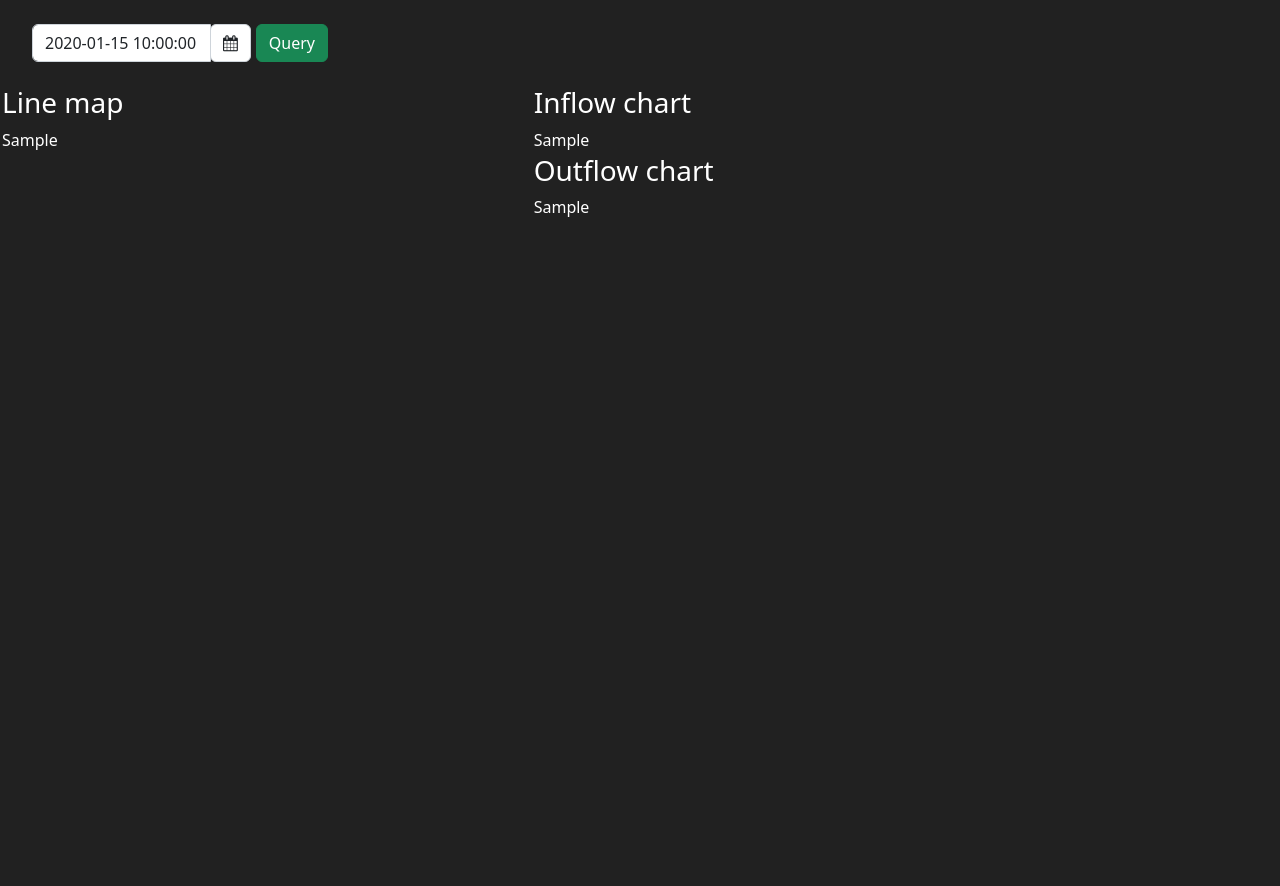
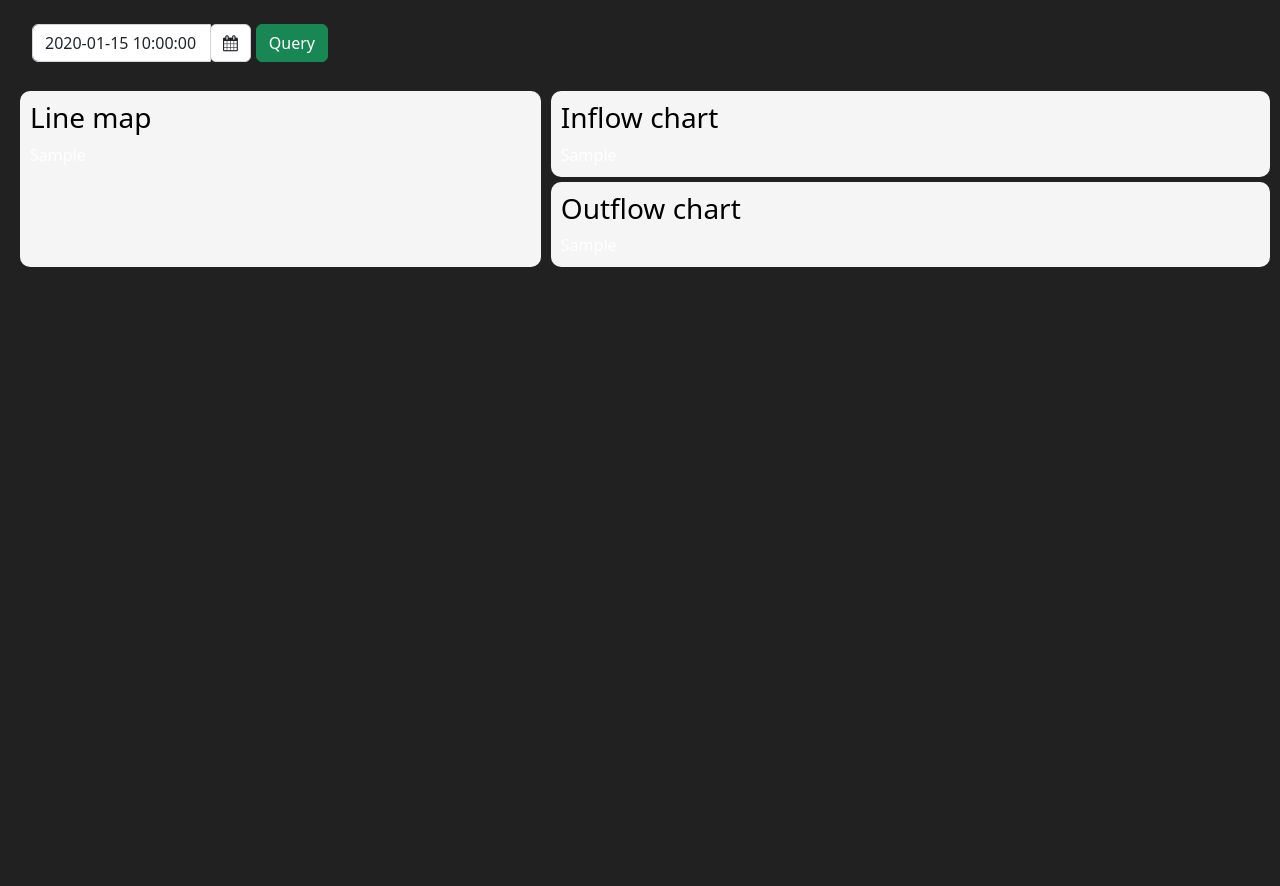
Before and after one commit to Quan-En/MRT_dashboard, a Flask app: template dashboard/templates/line.html in a window 1280 px wide. Shown: the part 56-942 px from the top of the page. After the commit the page ends 323 px from the top, so only its background shows below. Run offline with Flask 3, Linux system fonts and the light colour scheme; the template is opened without the code that fills it: values that come from a table or form of the project are taken from there, most other values are stand-ins (such as "Sample title", 1, 10 or a date in 2020); parts of the project's set-up code (start-up, migrations or seed data) failed here and were passed over; some libraries are stand-ins or nearby versions.

Commit message:
update page's styleing

```diff
--- a/dashboard/load_elemt.py
+++ b/dashboard/load_elemt.py
@@ -13,7 +13,7 @@ with open("./dashboard/static/images/mrt_road_map.pickle", "rb") as file:
 
 with open("./dashboard/static/images/mrt_road_map_without_line_and_marker.pickle", "rb") as file:
     fig_without_marker = pickle.load(file)
-    fig_without_marker.update_layout(height=550)
+    fig_without_marker.update_layout(height=500)
 
 
 selectedDateDict = {
--- a/dashboard/static/stylesheets/style.css
+++ b/dashboard/static/stylesheets/style.css
@@ -35,6 +35,7 @@ color: #ffdb00;
     padding: 0;
     text-align: center;
     justify-content: center;
+    border: 1px solid #000000; /* 使用 border 屬性設置邊框顏色 */
 }
 
 
--- a/dashboard/templates/line.html
+++ b/dashboard/templates/line.html
@@ -23,18 +23,18 @@
 </div>
 <br>
 
-<div class="d-flex" style="padding: 0 2px 0 2px;">
-  <div class="col-5" style="height: 100vh;padding-right: 2px">
-    <h3>Line map</h3>
+<div class="d-flex" style="padding: 0 15px 0 15px;">
+  <div class="col-5" style="padding: 10px;background-color: #F5F5F5;border-radius: 10px;margin: 5px;">
+    <h3 style="color: black;">Line map</h3>
     {{ divOfRoadMapGraph | safe }}
   </div>
   <div class="col-7">
-    <div style="padding-bottom: 2px;">
-      <h3>Inflow chart</h3>
+    <div style="padding: 10px;background-color: #F5F5F5;border-radius: 10px;margin: 5px;">
+      <h3 style="color: black;">Inflow chart</h3>
       {{ divOfInFlow | safe }}
     </div>
-    <div>
-      <h3>Outflow chart</h3>
+    <div style="padding: 10px;background-color: #F5F5F5;border-radius: 10px;margin: 5px;">
+      <h3 style="color: black;">Outflow chart</h3>
       {{ divOfOutFlow | safe }}
     </div>
   </div>
```
